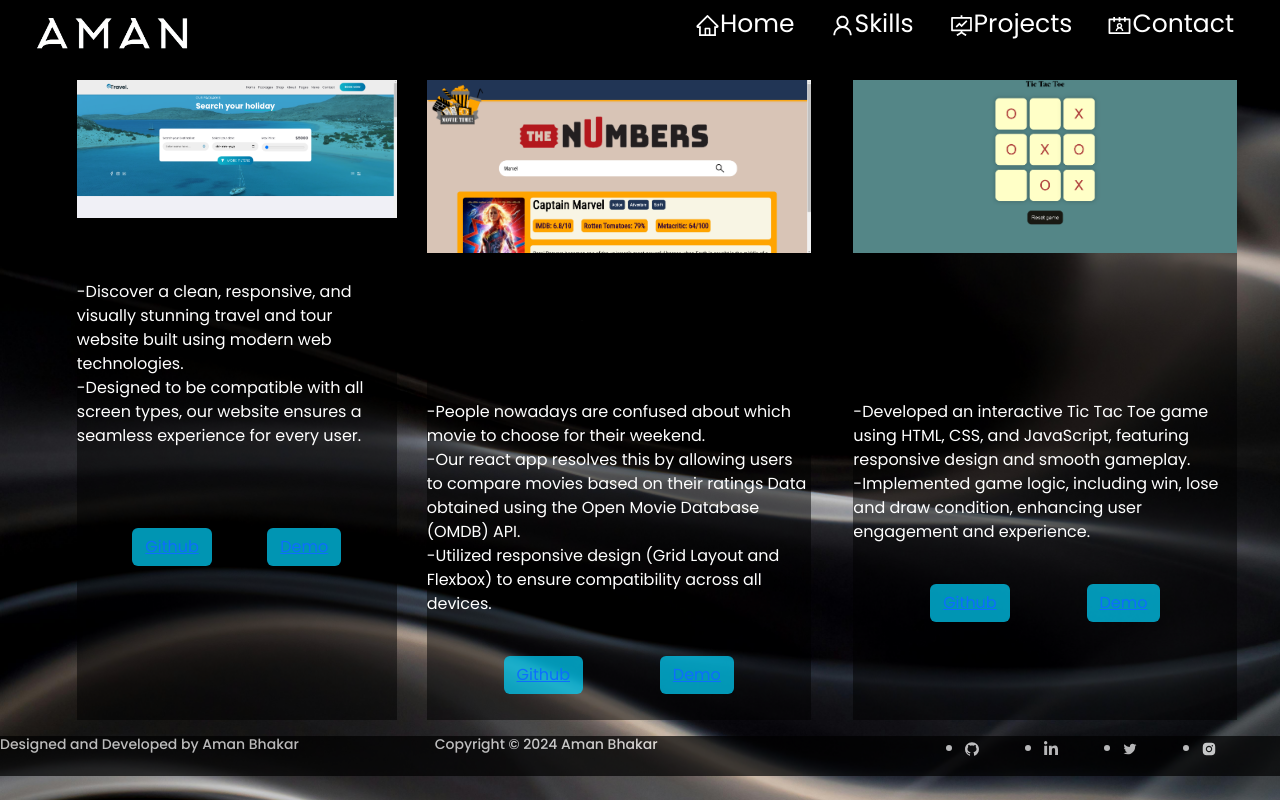
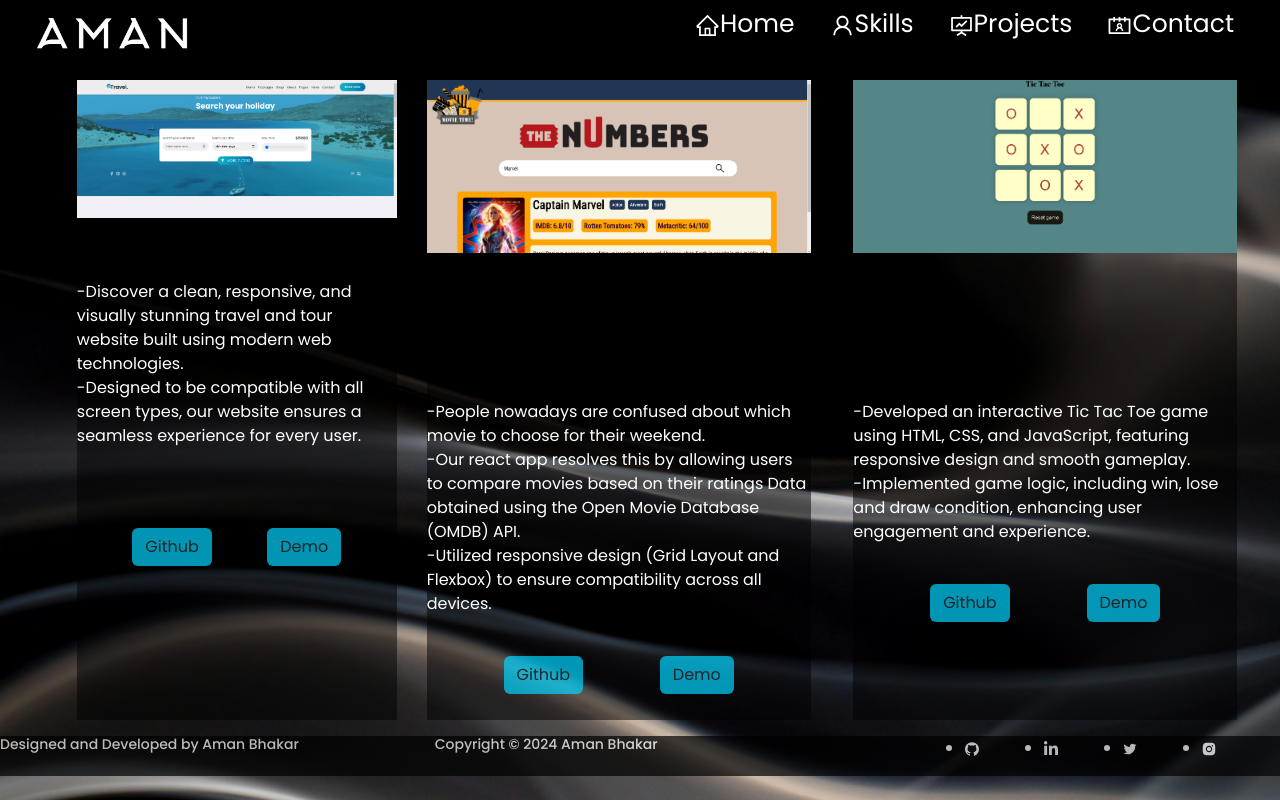
Before and after one commit to gitaman69/portfolio, a React (Create React App) app: page /projects in a window 1280 px wide. Built offline with nearby package versions, Linux system fonts and the light colour scheme.

Commit message:
Update Projects.jsx

```diff
--- a/src/Components/Projects/Projects.jsx
+++ b/src/Components/Projects/Projects.jsx
@@ -16,8 +16,8 @@ const Projects = () => {
         </div>
         <div className="buttons1">
             <div className="btn1">
-                <button className="btnG1 btn"><a href="https://github.com/gitaman69/travels">Github</a></button>
-                <button className="btnD2 btn"><a href="https://gitaman69.github.io/travels/">Demo</a></button>
+                <a href="https://github.com/gitaman69/travels"><button className="btnG1 btn">Github</button></a>
+                <a href="https://gitaman69.github.io/travels/"><button className="btnD2 btn">Demo</button></a>
             </div>
         </div>
       </div>
@@ -33,8 +33,8 @@ const Projects = () => {
         </div>
         <div className="buttons2">
             <div className="btn2">
-                <button className="btnG2 btn"><a href="https://github.com/gitaman69/movies-rating">Github</a></button>
-                <button className="btnG2 btn"><a href="https://gitaman69.github.io/movies-rating/">Demo</a></button>
+                <a href="https://github.com/gitaman69/movies-rating"><button className="btnG2 btn">Github</button></a>
+                <a href="https://gitaman69.github.io/movies-rating/"><button className="btnG2 btn">Demo</button></a>
             </div>
         </div>
       </div>
@@ -47,8 +47,8 @@ const Projects = () => {
         </div>
         <div className="buttons3">
             <div className="btn3">
-                <button className="btnG3 btn"><a href="https://github.com/gitaman69/tic-tac-toe">Github</a></button>
-                <button className="btnD3 btn"><a href="https://gitaman69.github.io/tic-tac-toe/">Demo</a></button>
+                <a href="https://github.com/gitaman69/tic-tac-toe"><button className="btnG3 btn">Github</button></a>
+                <a href="https://gitaman69.github.io/tic-tac-toe/"><button className="btnD3 btn">Demo</button></a>
             </div>
         </div>
       </div>
```
